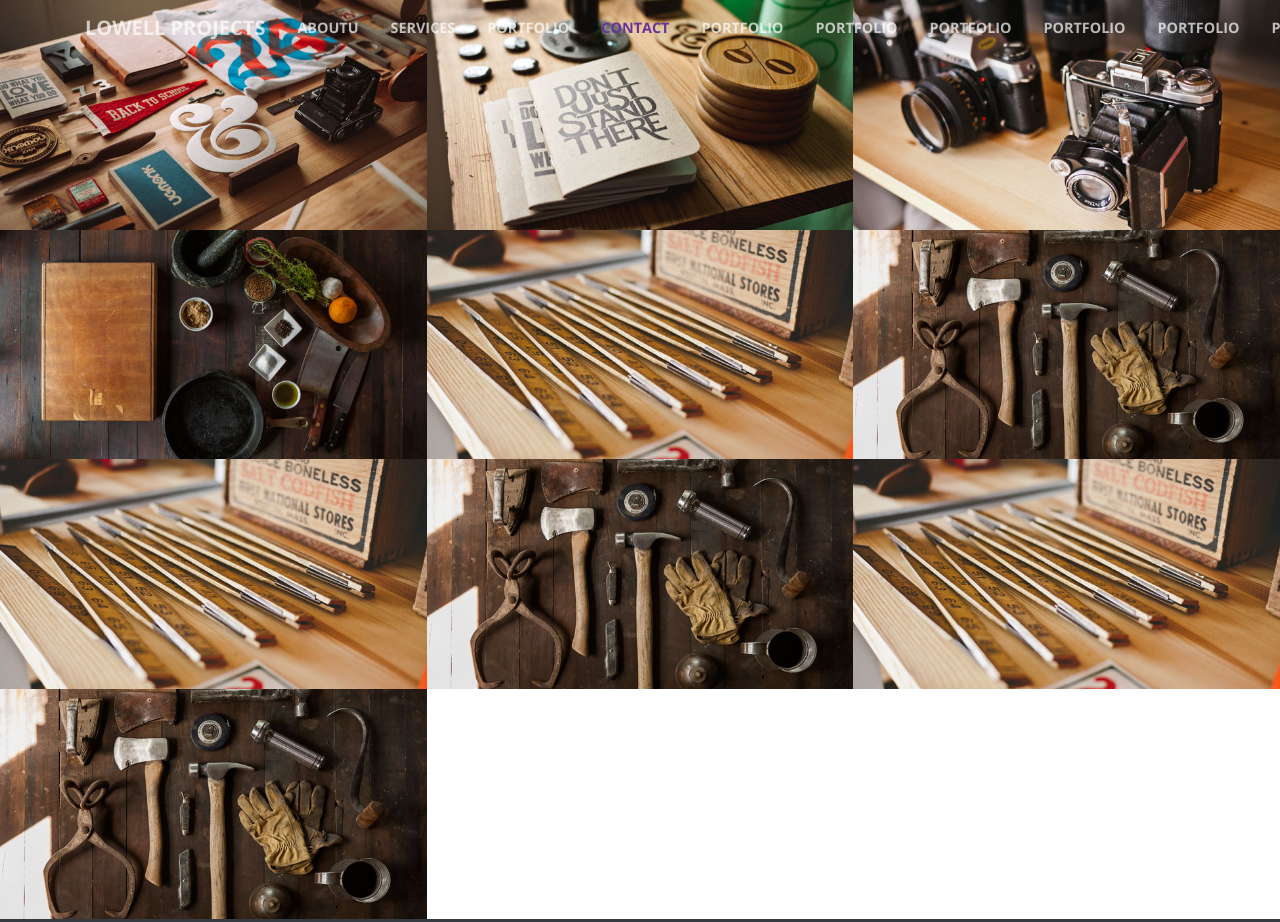
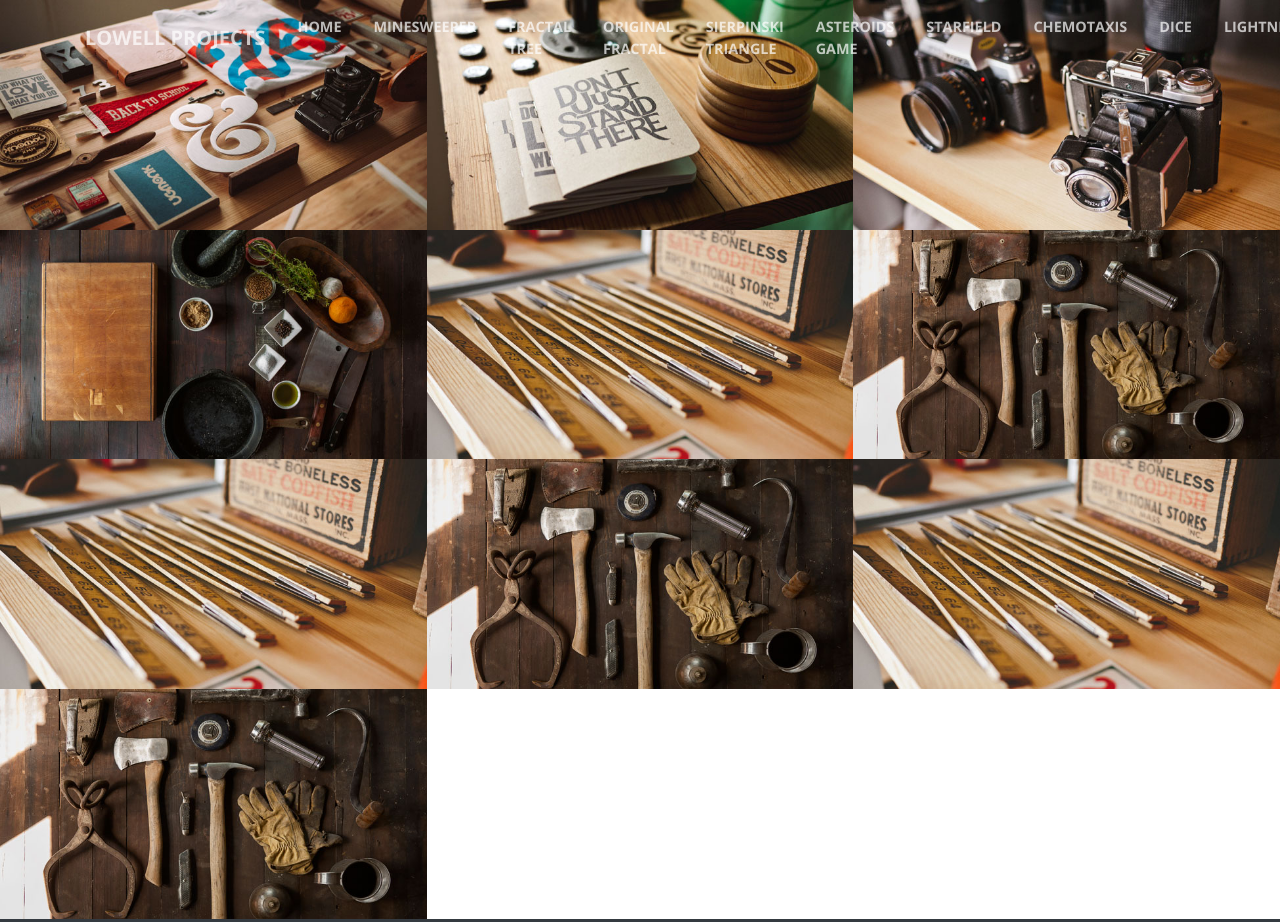
Before and after one commit to kenpaso/LowellProjects, a website with bundled scripts: page index.html in a window 1280 px wide. Shown: the top 922 px of the page. Built offline with nearby package versions, Linux system fonts and the light colour scheme.

Commit message:
added links

```diff
--- a/index.html
+++ b/index.html
@@ -38,36 +38,36 @@
         <div class="collapse navbar-collapse" id="navbarResponsive">
           <ul class="navbar-nav ml-auto">
             <li class="nav-item">
-              <a class="nav-link js-scroll-trigger" href="#about">Aboutu</a>
+              <a class="nav-link js-scroll-trigger" href="https://kenpaso.github.io/">Home</a>
             </li>
             <li class="nav-item">
-              <a class="nav-link js-scroll-trigger" href="#services">Services</a>
+              <a class="nav-link js-scroll-trigger" href="https://kenpaso.github.io/Minesweeper/">Minesweeper</a>
             </li>
             <li class="nav-item">
-              <a class="nav-link js-scroll-trigger" href="#portfolio">Portfolio</a>
+              <a class="nav-link js-scroll-trigger" href="https://kenpaso.github.io/FractalTree/">Fractal Tree</a>
             </li>
             <li class="nav-item">
-              <a class="nav-link js-scroll-trigger" href="#contact">Contact</a>
+              <a class="nav-link js-scroll-trigger" href="https://kenpaso.github.io/OriginalFractal/">Original Fractal</a>
             <li class="nav-item">
-              <a class="nav-link js-scroll-trigger" href="#portfolio">Portfolio</a>
+              <a class="nav-link js-scroll-trigger" href="https://kenpaso.github.io/SierpinskiTriangle/">Sierpinski Triangle</a>
             </li>
             <li class="nav-item">
-              <a class="nav-link js-scroll-trigger" href="#portfolio">Portfolio</a>
+              <a class="nav-link js-scroll-trigger" href="https://kenpaso.github.io/AsteroidsGame/">Asteroids Game</a>
             </li>
             <li class="nav-item">
-              <a class="nav-link js-scroll-trigger" href="#portfolio">Portfolio</a>
+              <a class="nav-link js-scroll-trigger" href="https://kenpaso.github.io/Starfield/">Starfield</a>
             </li>
             <li class="nav-item">
-              <a class="nav-link js-scroll-trigger" href="#portfolio">Portfolio</a>
+              <a class="nav-link js-scroll-trigger" href="https://kenpaso.github.io/Chemotaxis/">Chemotaxis</a>
             </li>
             <li class="nav-item">
-              <a class="nav-link js-scroll-trigger" href="#portfolio">Portfolio</a>
+              <a class="nav-link js-scroll-trigger" href="https://kenpaso.github.io/Dice/">Dice</a>
             </li>
             <li class="nav-item">
-              <a class="nav-link js-scroll-trigger" href="#portfolio">Portfolio</a>
+              <a class="nav-link js-scroll-trigger" href="https://kenpaso.github.io/Lightning/">Lightning</a>
             </li>
             <li class="nav-item">
-              <a class="nav-link js-scroll-trigger" href="#portfolio">Hello</a>
+              <a class="nav-link js-scroll-trigger" href="https://kenpaso.github.io/OriginalDesign/">Original Design</a>
             </li>
             </li>
           </ul>
```
